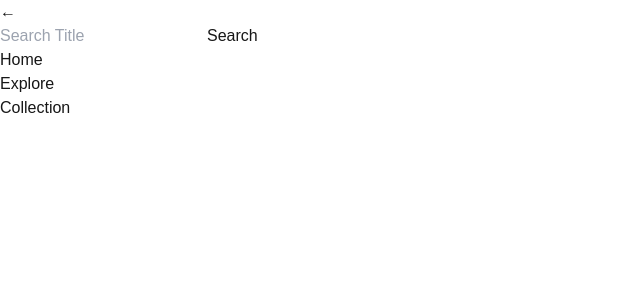
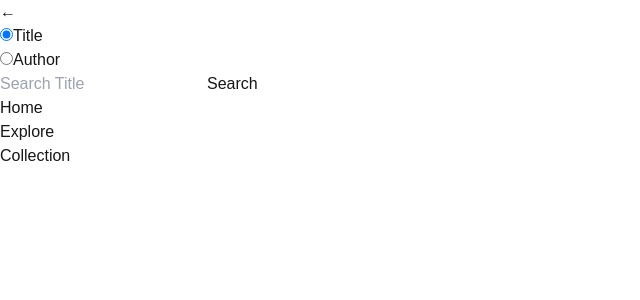
Before and after one commit to RyanHazlewood0/library-app, a Next.js app: page /explore in a window 1280 px wide. Shown: the top 300 px of the page, without its empty margins (0-640 px from the left). Built offline with nearby package versions, Linux system fonts and the light colour scheme.

Commit message:
radio buttons added for searching by title or author

```diff
--- a/src/app/explore/search.tsx
+++ b/src/app/explore/search.tsx
@@ -48,6 +48,27 @@ const Search = () => {
           <p className="pr-2 pl-2">←</p>
         </button>
         <div className="flex gap-3 justify-end w-full">
+          <div className="flex flex-col">
+            <div className="flex ">
+              <input
+                type="radio"
+                id="title"
+                name="author_or_title"
+                value="title"
+                defaultChecked
+              />
+              <label htmlFor="title">Title</label>
+            </div>
+            <div className="flex ">
+              <input
+                type="radio"
+                id="author"
+                name="author_or_title"
+                value="author"
+              />
+              <label htmlFor="author">Author</label>
+            </div>
+          </div>
           <input
             placeholder="Search Title"
             value={searchValue}
```
